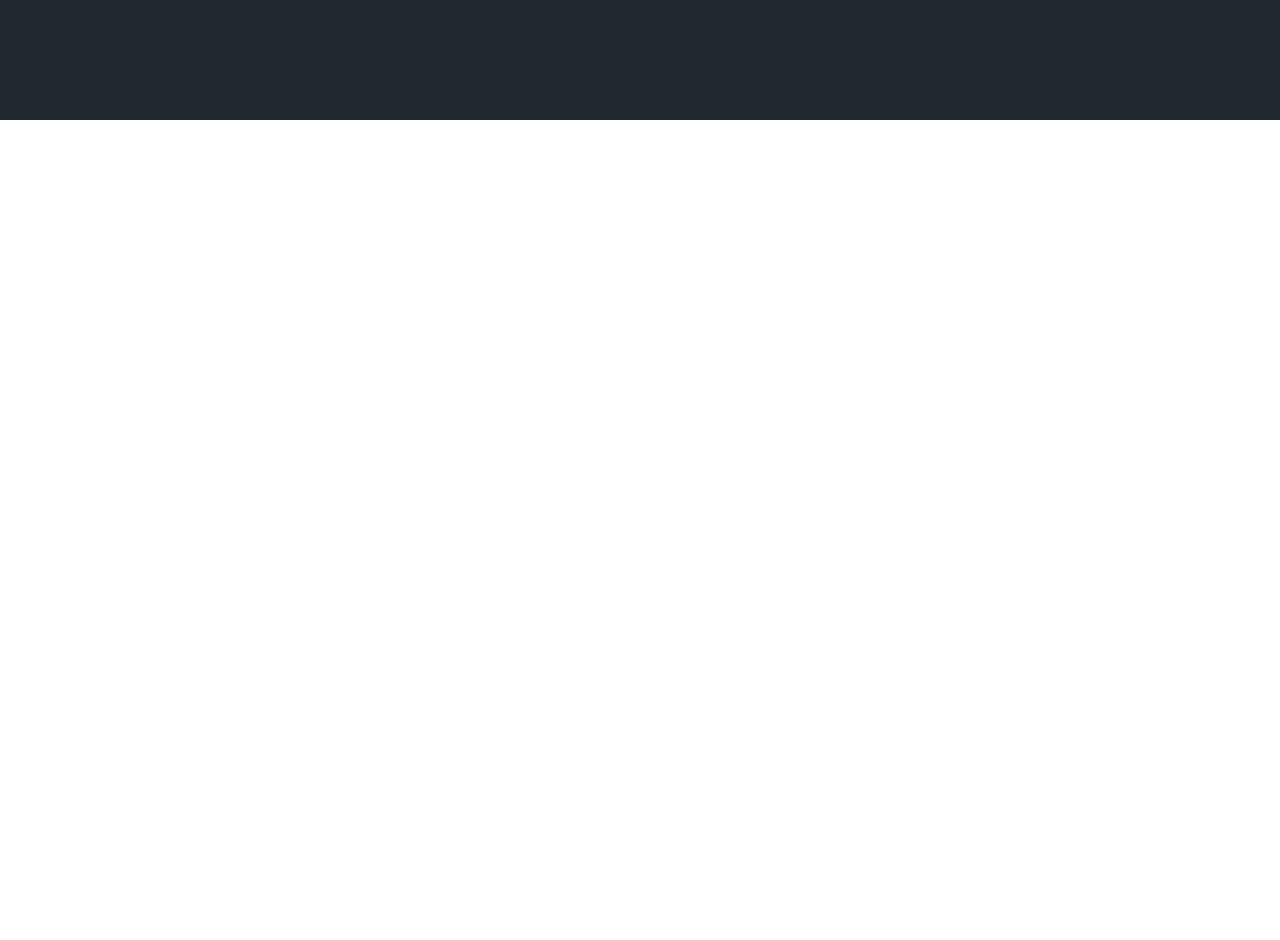
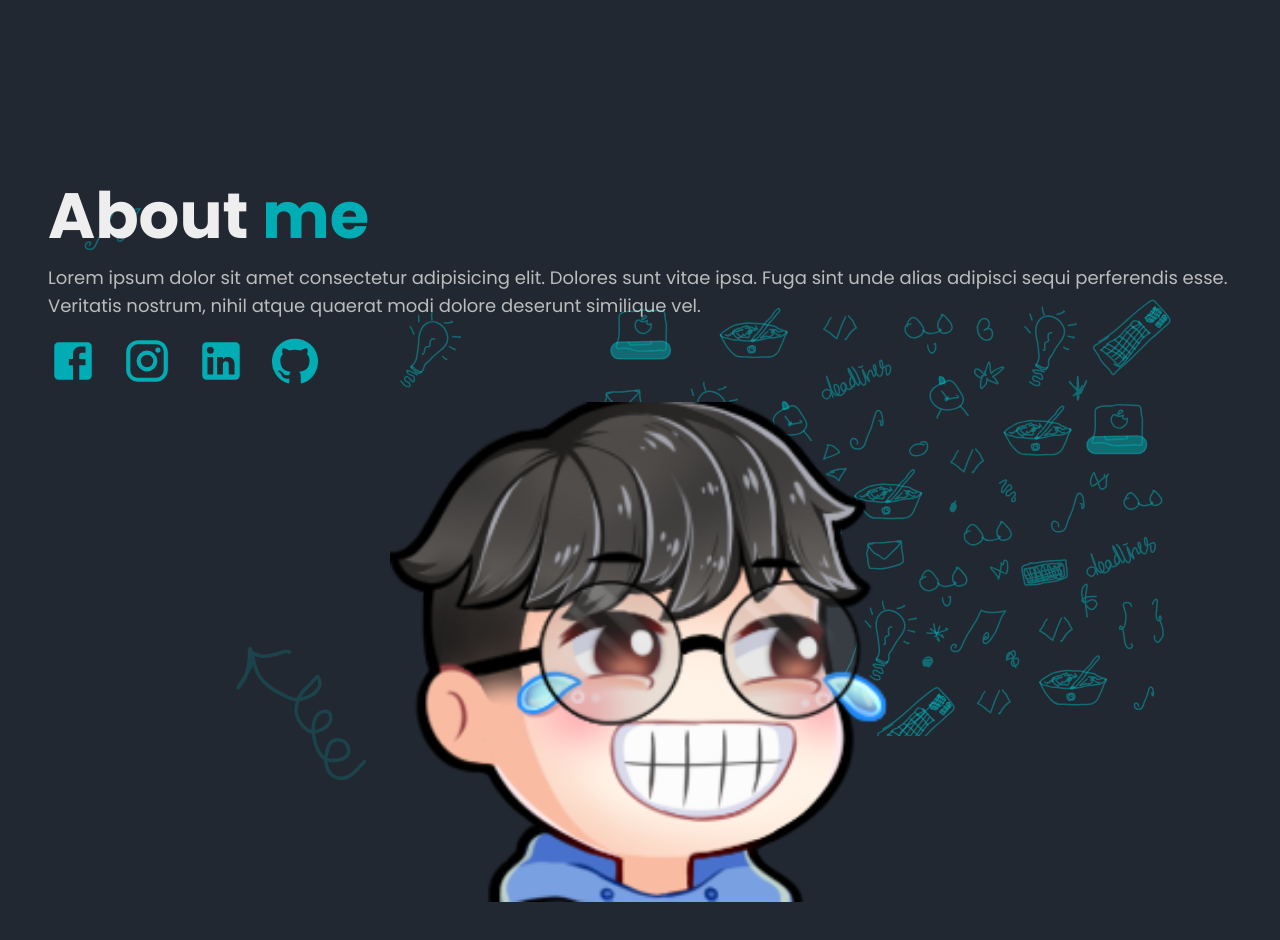
Before and after one commit to SohnJustin/jsohn.app, a React (Create React App) app: page / in a window 1280 px wide. Shown: the part 680-1620 px from the top of the page. Before the commit the page ends 800 px from the top, so only its background shows below. Built offline with nearby package versions, Linux system fonts and the light colour scheme.

Commit message:
added about page

```diff
--- a/src/App.tsx
+++ b/src/App.tsx
@@ -8,8 +8,8 @@ function App() {
   return (
     <>
       <Hero />
-      {/*<About />
-      <Projects />
+      <About />
+      {/*<Projects />
       <Contact />
   <Menu /> */}
     </>
--- a/src/components/index.ts
+++ b/src/components/index.ts
@@ -1,8 +1,7 @@
 import Button from "./Button";
 import Menu from "./Menu";
-import SocialMediaIcon from "./SocialMediaIcon";
 import Card from "./Card";
 import LabelInput from "./LabelInput";
 import Reveal from "./Reveal";
 
-export { Button, Menu, SocialMediaIcon, Card, LabelInput, Reveal };
+export { Button, Menu, Card, LabelInput, Reveal };
--- a/src/views/About.tsx
+++ b/src/views/About.tsx
@@ -1,13 +1,14 @@
 // assets
 import aboutPageImg from "../assets/about-me-page.svg";
 import aboutIllustration from "../assets/about-illustration.svg";
-import facebookIcon from "../assets/facebook-icon.svg";
-import instagramIcon from "../assets/instagram-icon.svg";
-import twitterIcon from "../assets/twitter-icon.svg";
-import youtubeIcon from "../assets/youtube-icon.svg";
+import FacebookIcon from "@mui/icons-material/Facebook";
+import InstagramIcon from "@mui/icons-material/Instagram";
+import LinkedInIcon from "@mui/icons-material/LinkedIn";
+import GitHubIcon from "@mui/icons-material/GitHub";
+import Laugh from "../assets/LAUGH.png";
 
 // components
-import { SocialMediaIcon, Reveal } from "../components";
+import { Reveal } from "../components";
 
 // framer-motion
 import { motion } from "framer-motion";
@@ -17,7 +18,67 @@ import { fadeIn, scale } from "../utils/variants";
 import { transition } from "../utils/transition";
 
 const About = () => {
-  return <div>About</div>;
+  return (
+    <div
+      id="about"
+      className="min-h-screen flex items-center justify-center relative"
+      style={{
+        background: `url(${aboutPageImg})`,
+        backgroundPosition: "center",
+        backgroundSize: "cover",
+        backgroundRepeat: "no-repeat",
+      }}
+    >
+      <div
+        className="max-w-screen-2xl flx flex-col xl:flex-row xl:justify-between
+      items-center xl:items-start gap-12 w-full py-16 px-12"
+      >
+        <div className="flex-1 flex flex-col gap-4">
+          <h2 className="text-center xl:text-start text-4xl sm:text-5xl lg:text-[64px] font-bold text-textPrimary">
+            About <span className="text-secondary"> me</span>
+          </h2>
+
+          <p className="text-center xl:text-start text-base sm:text-lg text-textSecondary">
+            Lorem ipsum dolor sit amet consectetur adipisicing elit. Dolores
+            sunt vitae ipsa. Fuga sint unde alias adipisci sequi perferendis
+            esse. Veritatis nostrum, nihil atque quaerat modi dolore deserunt
+            similique vel.
+          </p>
+          <div className="flex items-center justify-center xl:justify-start gap-6">
+            <a href="https://www.facebook.com/justin.sohn.14" target="_blank">
+              <FacebookIcon
+                style={{ fontSize: 50 }}
+                className="text-secondary"
+              />
+            </a>
+            <a href="https://www.instagram.com/justinsohn2/" target="_blank">
+              <InstagramIcon
+                style={{ fontSize: 50 }}
+                className="text-secondary"
+              />
+            </a>
+            <a href="https://www.linkedin.com/in/sohnjustin/" target="_blank">
+              <LinkedInIcon
+                style={{ fontSize: 50 }}
+                className="text-secondary"
+              />
+            </a>
+            <a href="https://github.com/SohnJustin" target="_blank">
+              <GitHubIcon style={{ fontSize: 50 }} className="text-secondary" />
+            </a>
+          </div>
+
+          <div className="flex-1 flex items-center justify-center">
+            <img
+              src={Laugh}
+              alt=""
+              className="w-full max-w-[300px] xl:max-w-[500px]"
+            />
+          </div>
+        </div>
+      </div>
+    </div>
+  );
 };
 
 export default About;
```
Also changed, not shown: src/assets/LAUGH.png (added).
